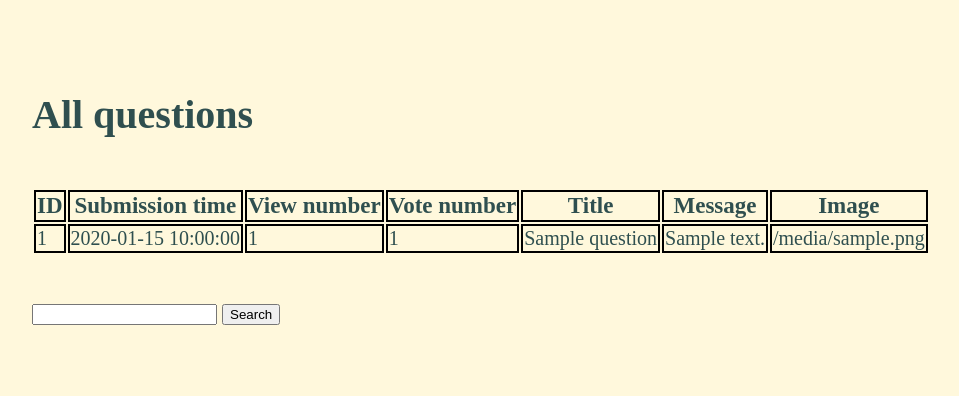
After one commit to AndreeaGrosu23/Ask_Mate_3, a Flask app: template templates/list.html in a window 1280 px wide. The commit adds this page. Shown: the top 396 px of the page, without its empty margins (40-999 px from the left). Run offline with Flask 2, Linux system fonts and the light colour scheme; the template is opened without the code that fills it: most values are stand-ins (such as "Sample title", 1, 10 or a date in 2020).

Commit message:
Add search function

```diff
--- a/app.py
+++ b/app.py
@@ -9,5 +9,15 @@ def index():
     return render_template('index.html')
 
 
+@app.route('/list', methods=['GET', 'POST'])
+def all_questions():
+    if request.method == 'GET':
+        questions = data_manager.get_all_questions()
+    elif request.method == 'POST':
+        phrase = request.form['search']
+        questions = data_manager.search_in_questions(phrase)
+    return render_template('list.html', questions=questions)
+
+
 if __name__ == '__main__':
     app.run()
--- a/static/css/style.css
+++ b/static/css/style.css
@@ -1,14 +1,28 @@
 html {
     font-family: "Adobe Garamond Pro" serif;
     font-size: 20px;
-    padding: 15%;
-    background-color: darkseagreen;
-    color: darkgreen;
+    padding: 5%;
+    background-color: cornsilk;
+    color: darkslategray;
 }
 
 a {
     display: inline-block;
     color: lightslategray;
     font-size: 20px;
-    padding: 30px;
+    margin: 30px;
 }
+
+td {
+    border: 2px solid black;
+}
+
+th {
+    font-weight: bold;
+    font-size: 23px;
+    border: 2px solid black;
+}
+
+.search {
+    width; 80%;
+}
--- a/templates/index.html
+++ b/templates/index.html
@@ -1,5 +1,7 @@
 {% extends "layout.html" %}
 
 {% block content %}
-    <h1>All questions</h1>
+    <h1>Menu</h1>
+    <a href="{{ url_for('all_questions') }}">List all questions</a>
+    <a href="#">Add a question</a>
 {% endblock %}
--- /dev/null
+++ b/templates/list.html
@@ -0,0 +1,34 @@
+{% extends "layout.html" %}
+
+{% block content %}
+    <h1>All questions</h1>
+    <br>
+    <table>
+        <tr>
+            <th>ID</th>
+            <th>Submission time</th>
+            <th>View number</th>
+            <th>Vote number</th>
+            <th>Title</th>
+            <th>Message</th>
+            <th>Image</th>
+        </tr>
+        {% for question in questions %}
+        <tr>
+            <td>{{ question.id }}</td>
+            <td>{{ question.submission_time }}</td>
+            <td>{{ question.view_number }}</td>
+            <td>{{ question.vote_number }}</td>
+            <td>{{ question.title }}</td>
+            <td>{{ question.message }}</td>
+            <td>{{ question.image }}</td>
+        </tr>
+        {%  endfor %}
+    </table>
+    <br>
+    <br>
+    <form class="search" action="/list" method="POST">
+        <input type="text" name="search">
+        <input type="submit" class="button" value="Search"></input>
+    </form>
+{% endblock %}
```
Also changed, not shown: data_manager.py (+29 -1 lines).
